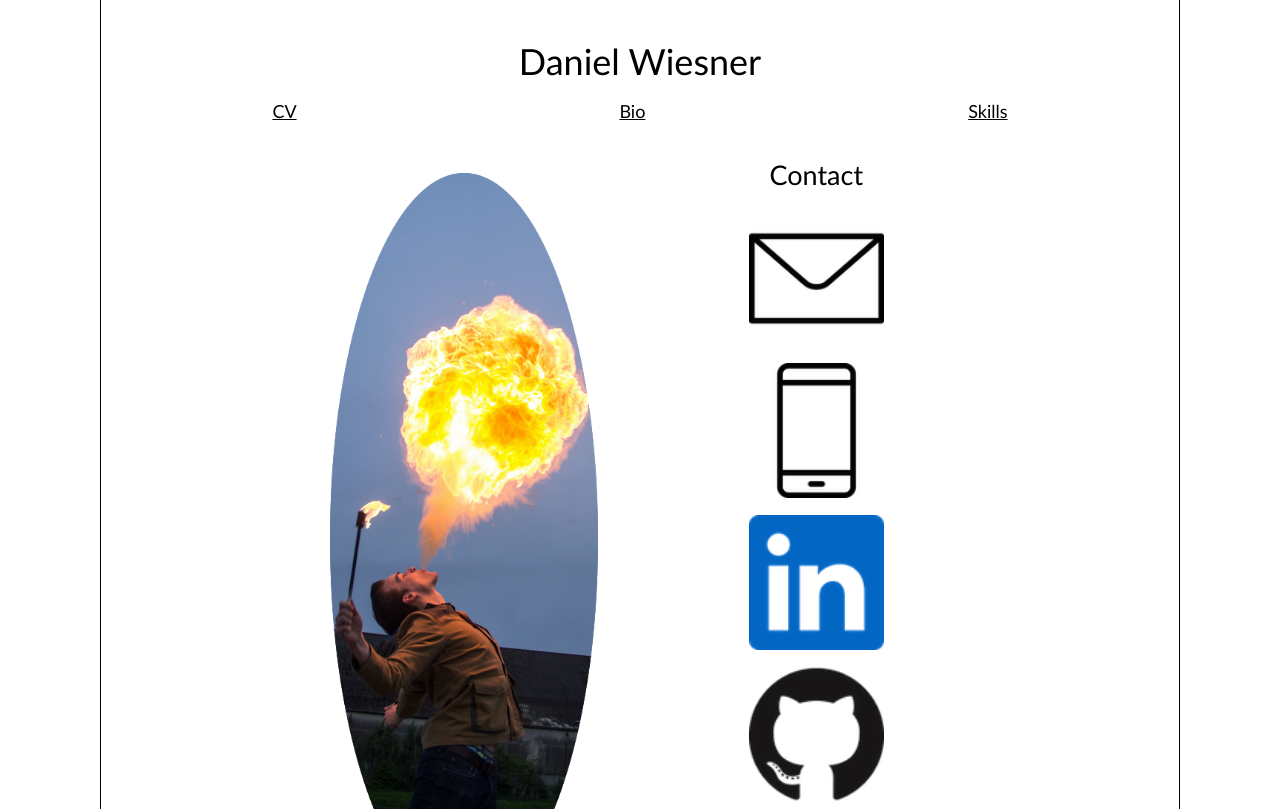
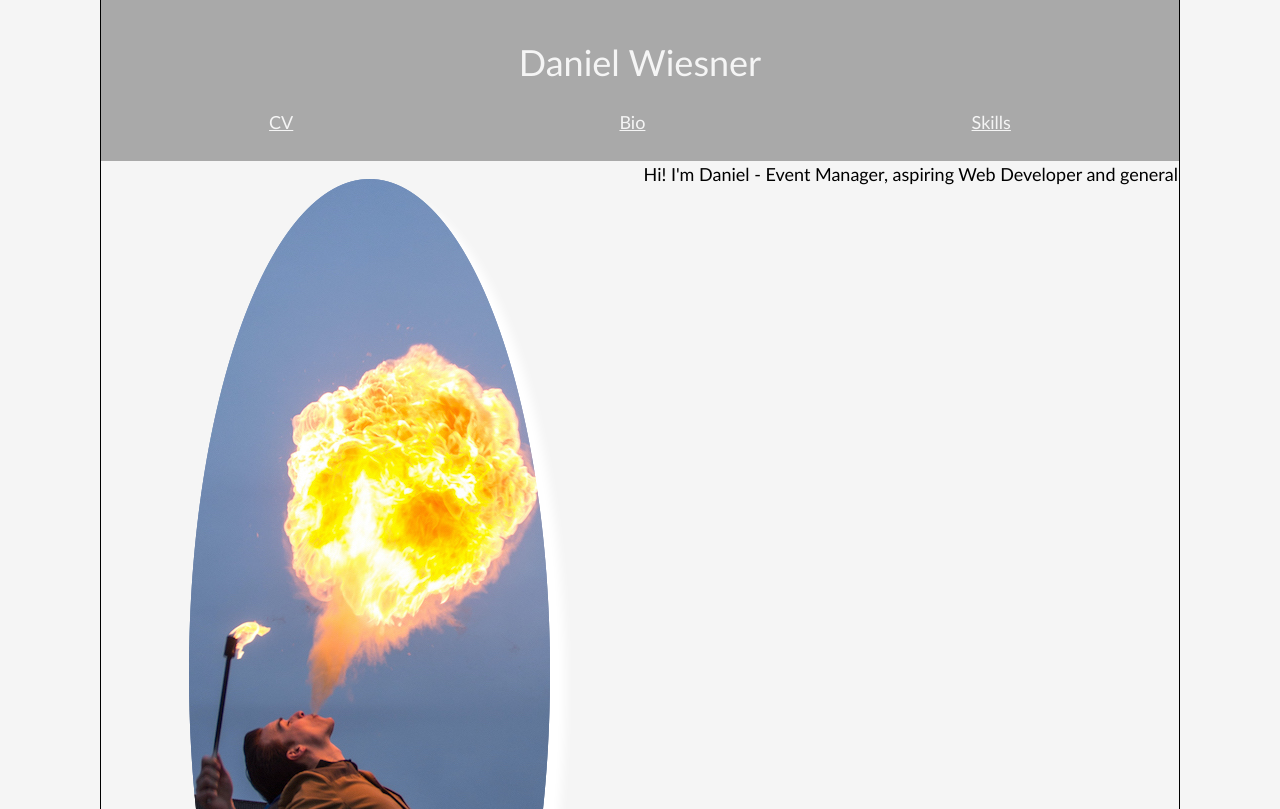
Before and after one commit to dw0111/personal-website, a plain HTML site: page index.html in a window 1280 px wide. Shown: the top 809 px of the page. Drawn offline with Linux system fonts and the light colour scheme.

Commit message:
Refactor css into different files.

```diff
--- a/index.html
+++ b/index.html
@@ -8,17 +8,17 @@
   </head>
 
   <body>
-    <header id="header">
-      <h1>Daniel Wiesner</h1>
-      <nav>
-        <a class="navLink" href="#cvHeading">CV</a>
-        <a class="navLink" href="#bioHeading">Bio</a>
-        <a class="navLink" href="#skillsHeading">Skills</a>
+    <header class="headerTop padding" id="header">
+      <h1 class="heading">Daniel Wiesner</h1>
+      <nav class="header__nav">
+        <a href="#cvHeading">CV</a>
+        <a href="#bioHeading">Bio</a>
+        <a href="#skillsHeading">Skills</a>
       </nav>
     </header>
 
     <main>
-      <section class="openingSection">
+      <section class="opening">
         <figure class="imageOpeningSection">
           <img
             class="personalImage"
@@ -28,21 +28,27 @@
           <figcaption>I'm burning for coding!</figcaption>
         </figure>
 
-        <h2 class="contactHeading">Contact</h2>
+        <article class="opening__article">
+          Hi! I'm Daniel - Event Manager, aspiring Web Developer and general
+        </article>
+      </section>
 
-        <address class="contactItems">
+      <section class="contactSection">
+        <h2 class="heading">Contact</h2>
+
+        <address class="contactItems padding">
           <a href="mailto:daniel_wiesner@provider.de"
             ><img class="images" src="images/email_icon.png" alt="eMail"
           /></a>
         </address>
 
-        <address class="contactItems">
+        <address class="contactItems padding">
           <a href="tel:+49173123456"
             ><img class="images" src="images/telephone_icon.png" alt="call"
           /></a>
         </address>
 
-        <section class="contactItems">
+        <section class="contactItems padding">
           <a
             href="https://www.linkedin.com/in/daniel-wiesner-0b100a201"
             target="_blank"
@@ -50,13 +56,13 @@
           /></a>
         </section>
 
-        <section class="contactItems">
+        <section class="contactItems padding">
           <a href="https://github.com/dw0111" target="_blank"
             ><img class="images" src="images/github_icon.png" alt="GitHub"
           /></a>
         </section>
 
-        <section class="contactItems">
+        <section class="contactItems padding">
           <a href="https://codepen.io/dw20201211/" target="_blank"
             ><img class="images" src="images/codepen_icon.png" alt="codepen"
           /></a>
@@ -64,7 +70,7 @@
       </section>
 
       <section class="cvSection">
-        <h2 class="bodyHeading" id="cvHeading">CV</h2>
+        <h2 class="heading" id="cvHeading">CV</h2>
         <table>
           <tr class="cvRow">
             <td>2021</td>
@@ -99,7 +105,7 @@
       </section>
 
       <section>
-        <h2 class="bodyHeading" id="bioHeading">Bio</h2>
+        <h2 class="heading" id="bioHeading">Bio</h2>
         <p>
           In school I already had a love for all things computer. During my
           childhood I spent many hours in front of and inside various PCs.
@@ -119,7 +125,7 @@
       </section>
 
       <section id="skillsHeading">
-        <h2 class="bodyHeading">Skills</h2>
+        <h2 class="heading">Skills</h2>
         <ul class="skillsAndInterests">
           <li class="skillsAndInterestsItems">HTML & CSS</li>
           <li class="skillsAndInterestsItems">MERN-Stack</li>
@@ -129,7 +135,7 @@
           <li class="skillsAndInterestsItems">French, A2</li>
         </ul>
 
-        <h2 class="bodyHeading">Interests</h2>
+        <h2 class="heading">Interests</h2>
         <ul class="skillsAndInterests">
           <li class="skillsAndInterestsItems">Woodworking</li>
           <li class="skillsAndInterestsItems">Fitness</li>
--- /dev/null
+++ b/styles/_base.css
@@ -0,0 +1,31 @@
+* {
+  box-sizing: border-box;
+}
+
+body {
+  max-width: 1080px;
+  margin: 0 auto;
+  border-left: 1px solid black;
+  border-right: 1px solid black;
+  justify-content: space-evenly;
+  font-family: 'Gill Sans', 'Gill Sans MT', Calibri, 'Trebuchet MS', sans-serif;
+  font-size: 112.5%;
+  font-weight: 400;
+  background-color: whitesmoke;
+  line-height: 1.5;
+}
+
+a:link {
+  color: whitesmoke;
+  text-decoration: underline;
+}
+
+a:visited {
+  color: whitesmoke;
+  text-decoration: underline;
+}
+
+address {
+  font-style: normal;
+  color: black;
+}
--- /dev/null
+++ b/styles/_utility.css
@@ -0,0 +1,12 @@
+.padding {
+  padding: 5px;
+}
+
+.heading {
+  display: block;
+  text-align: center;
+  font-weight: 300;
+  margin: 0 0 20px 0;
+  padding: 30px 0 0;
+  width: 100%;
+}
--- /dev/null
+++ b/styles/components/_contact.css
@@ -0,0 +1,21 @@
+.contactSection {
+  display: flex;
+  flex-wrap: wrap;
+}
+
+.images {
+  max-width: 100%;
+  width: 40%;
+  height: auto;
+}
+
+.contactItems {
+  display: inline-block;
+  grid-column: 2;
+  max-width: 100%;
+  border-radius: 50%;
+  background-color: white;
+  justify-content: center;
+  align-items: center;
+  filter: drop-shadow(10px 10px 5px white);
+}
--- /dev/null
+++ b/styles/components/_cv.css
@@ -0,0 +1,14 @@
+.cvSection {
+  margin: 0 0 -30px 0;
+}
+
+.cvRow {
+  display: flex;
+  flex-wrap: wrap;
+  gap: 5px;
+  justify-content: space-between;
+  align-items: start;
+  width: 95vw;
+  max-width: 1065px;
+  margin: 0 0 30px 0;
+}
--- /dev/null
+++ b/styles/components/_footer.css
@@ -0,0 +1,4 @@
+.copyrightNotice {
+  margin: 50px 0 20px;
+  text-align: center;
+}
--- /dev/null
+++ b/styles/components/_header.css
@@ -0,0 +1,10 @@
+.headerTop {
+  background-color: darkgrey;
+  color: whitesmoke;
+}
+
+.header__nav {
+  display: flex;
+  justify-content: space-around;
+  margin: 0 0 20px 0;
+}
--- /dev/null
+++ b/styles/components/_opening.css
@@ -0,0 +1,27 @@
+.opening {
+  display: grid;
+  grid-template-columns: 1fr 1fr;
+  column-gap: 5px;
+  justify-content: center;
+  align-items: center;
+  text-align: center;
+}
+
+.imageOpeningSection {
+  grid-row: span 6;
+}
+
+.personalImage {
+  max-width: 100%;
+  height: auto;
+  filter: drop-shadow(15px 15px 5px white);
+}
+
+@media screen and (min-width: 550px) {
+  .openingSection {
+    max-width: 700px;
+    margin: 5px auto;
+    justify-content: space-evenly;
+    grid-template-columns: 1fr 1fr;
+  }
+}
--- /dev/null
+++ b/styles/components/_skillsAndInterests.css
@@ -0,0 +1,15 @@
+.skillsAndInterests {
+  display: flex;
+  justify-content: space-between;
+  align-items: center;
+  padding: 0;
+  margin-top: 0;
+  flex-wrap: wrap;
+}
+
+.skillsAndInterestsItems {
+  padding: 5px;
+  margin: 5px;
+  border-left: 1px solid black;
+  list-style-type: none;
+}
--- a/styles/index.css
+++ b/styles/index.css
@@ -1,142 +1,8 @@
-* {
-  box-sizing: border-box;
-}
-
-body {
-  max-width: 1080px;
-  margin: 0 auto;
-  padding: 5px;
-  border-left: 1px solid black;
-  border-right: 1px solid black;
-  justify-content: space-evenly;
-  font-family: 'Gill Sans', 'Gill Sans MT', Calibri, 'Trebuchet MS', sans-serif;
-  font-size: 112.5%;
-  font-weight: 400;
-  line-height: 1.5;
-}
-
-header {
-  padding: 5px;
-}
-
-nav {
-  display: flex;
-  justify-content: space-around;
-  margin: 0 0 20px 0;
-}
-
-a:link {
-  color: black;
-  text-decoration: underline;
-}
-
-a:visited {
-  color: black;
-  text-decoration: underline;
-}
-
-h1 {
-  text-align: center;
-  font-weight: 300;
-  margin: 24px 0 10px;
-}
-
-input,
-button {
-  font-size: 1em;
-}
-
-address {
-  font-style: normal;
-  color: black;
-}
-
-.bodyHeading {
-  text-align: center;
-  font-weight: 300;
-  margin: 40px 0 10px 0;
-}
-
-.contactHeading {
-  text-align: center;
-  font-weight: 300;
-  margin: 0 0 10px 0;
-}
-
-.openingSection {
-  display: grid;
-  grid-template-rows: repeat(6 1fr);
-  grid-template-columns: 2fr 1fr;
-  column-gap: 5px;
-  margin: 5px 15px 5px 5px;
-  justify-content: start;
-  align-items: start;
-  text-align: center;
-}
-
-.imageOpeningSection {
-  grid-row: span 6;
-}
-
-.personalImage {
-  max-width: 100%;
-  height: auto;
-}
-
-.images {
-  max-width: 100%;
-  width: 40%;
-  height: auto;
-}
-
-.contactItems {
-  grid-column: 2;
-  max-width: 100%;
-  height: 16.66%;
-  padding: 5px;
-}
-
-.cvSection {
-  margin: 0 0 -30px 0;
-}
-
-.cvRow {
-  display: flex;
-  flex-wrap: wrap;
-  gap: 5px;
-  justify-content: space-between;
-  align-items: start;
-  width: 95vw;
-  max-width: 1065px;
-  margin: 0 0 30px 0;
-}
-
-.skillsAndInterests {
-  display: flex;
-  justify-content: space-between;
-  align-items: center;
-  padding: 0;
-  margin-top: 0;
-  flex-wrap: wrap;
-}
-
-.skillsAndInterestsItems {
-  padding: 5px;
-  margin: 5px;
-  border-left: 1px solid black;
-  list-style-type: none;
-}
-
-.copyrightNotice {
-  margin: 50px 0 20px;
-  text-align: center;
-}
-
-@media screen and (min-width: 550px) {
-  .openingSection {
-    max-width: 700px;
-    margin: 5px auto;
-    justify-content: space-evenly;
-    grid-template-columns: 1fr 1fr;
-  }
-}
+@import '_base.css';
+@import 'components/_header.css';
+@import 'components/_opening.css';
+@import 'components/_contact.css';
+@import 'components/_cv.css';
+@import 'components/_skillsAndInterests.css';
+@import 'components/footer.css';
+@import '_utility.css';
```
Also changed, not shown: styles/print.css (deleted).
